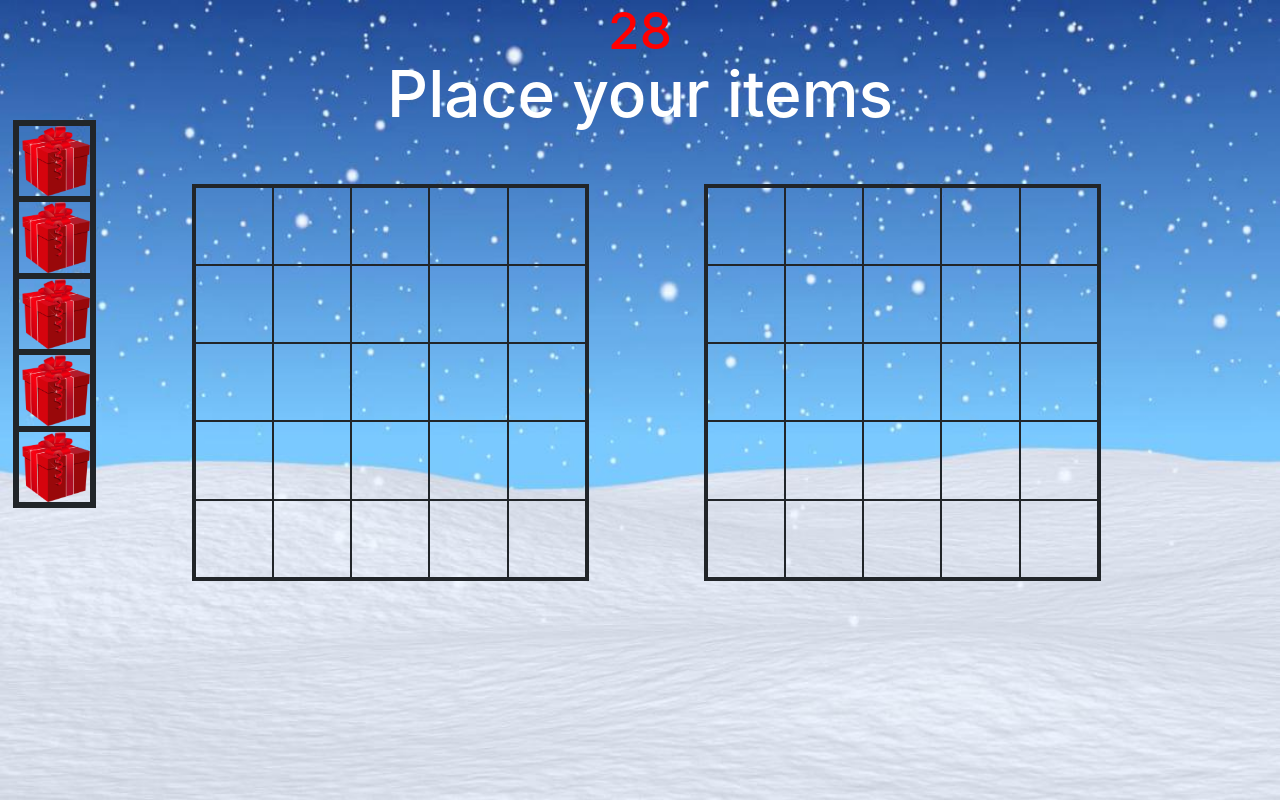
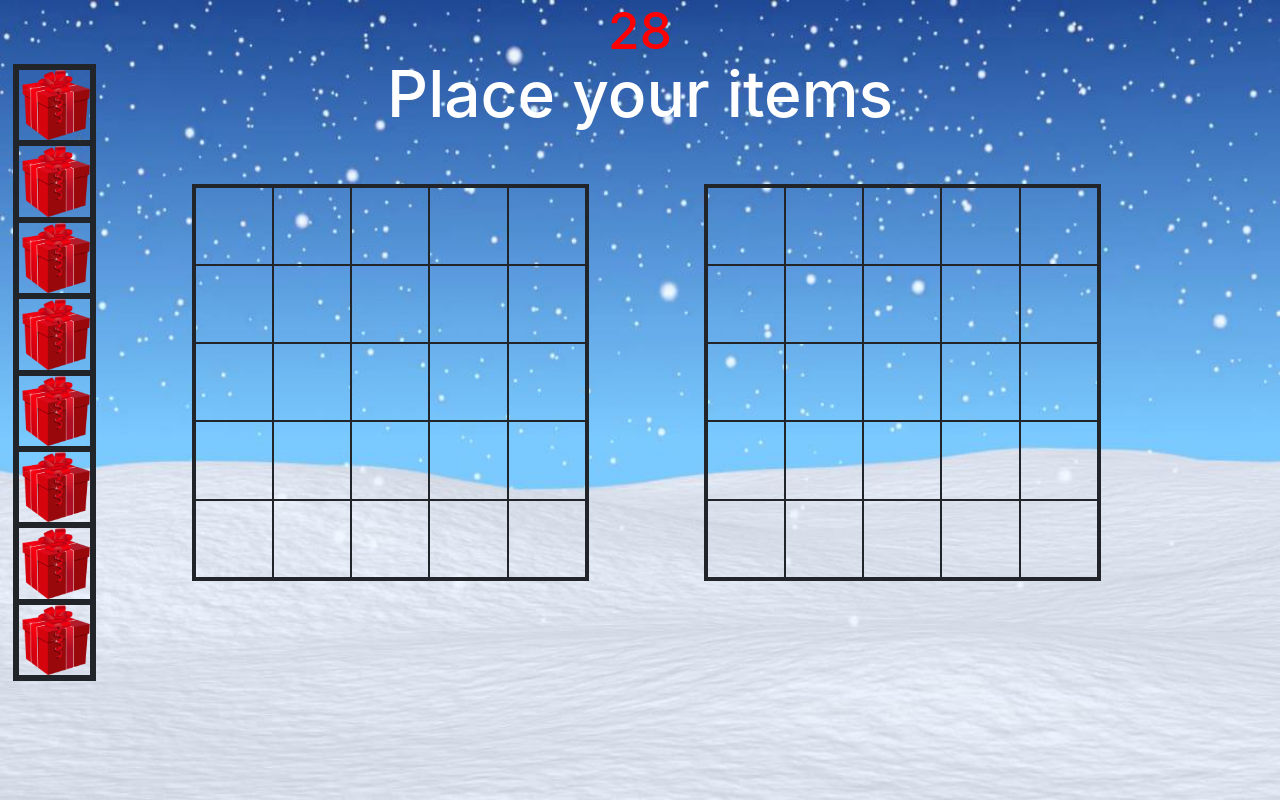
Before and after one commit to kwanhlee/snowbrawl, a plain HTML site: page index.html in a window 1280 px wide. Both pictures are taken after a click on the button "Single Player". Drawn offline with nearby package versions, Linux system fonts and the light colour scheme.

Commit message:
fixed more droppable

```diff
--- a/scripts/page.js
+++ b/scripts/page.js
@@ -134,7 +134,7 @@ function create_boards(){
     }
   });
 
-  for (let i = 1; i < 6; i++){
+  for (let i = 1; i < 9; i++){
     $('.select-legend').append("<div class='size_1_item'><img src='style/images/present.png' class='present center' id='ship-" + i + "'></div>");
 
     // Create new present object
@@ -149,7 +149,6 @@ function create_boards(){
       "ui-droppable-hover": "highlight",
     },
     drop: function( event, ui ) {
-      $( this ).addClass("selected");
       var $this = $(this);
       ui.draggable.position({
         my: "center",
@@ -161,7 +160,7 @@ function create_boards(){
       });
     },
     out: function(event, ui) {
-      $( this ).removeClass("selected");
+
     }
   });
 
--- a/style/style.css
+++ b/style/style.css
@@ -87,7 +87,7 @@ body {
   border: solid;
   width: 6.5vw;
   position: absolute;
-  top: 15%;
+  top: 8%;
   left: 1%;
 }
 
```
